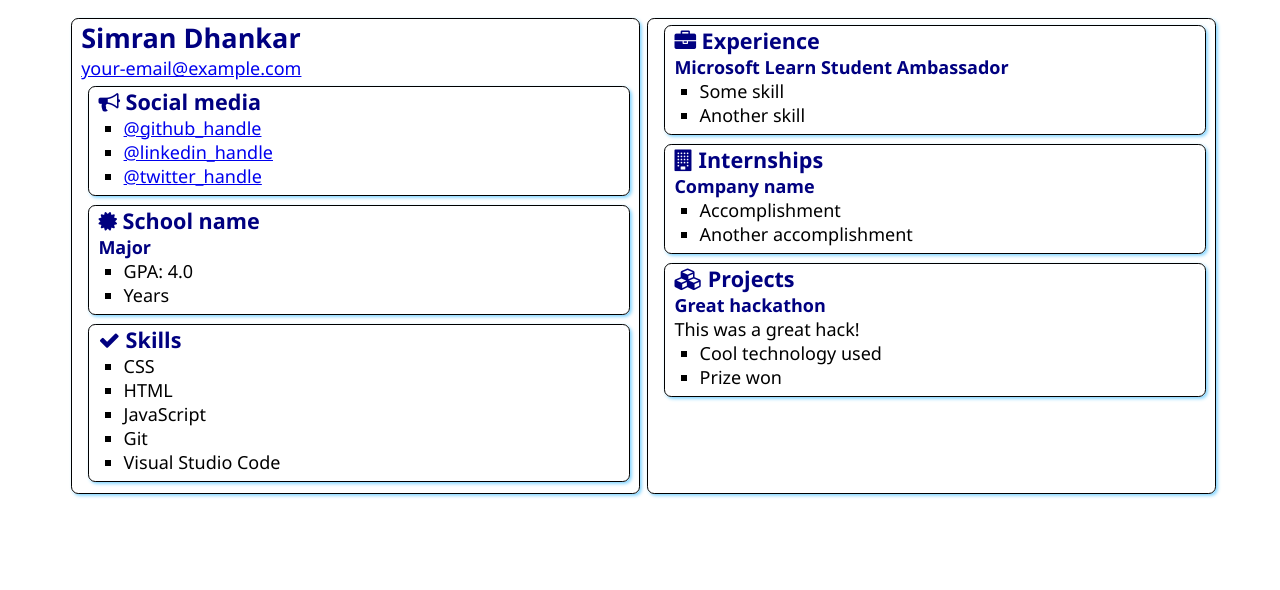
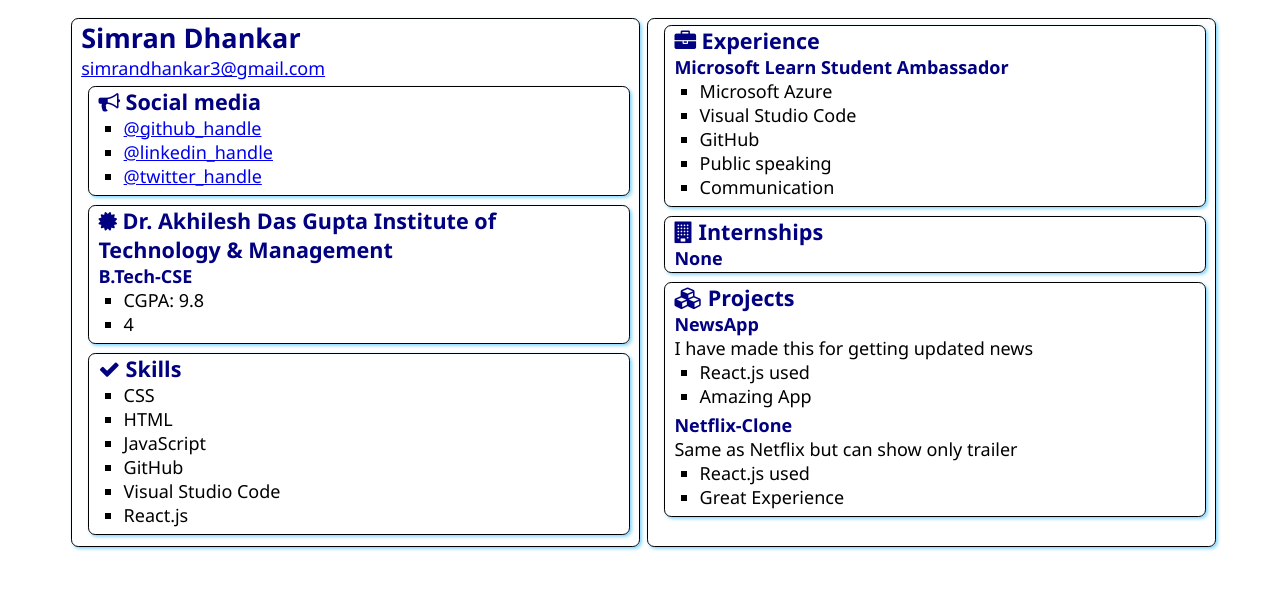
Before and after one commit to dhankarsimran/SATechnicalOnboarding, a plain HTML site: page src/index.html in a window 1280 px wide. Drawn offline with Linux system fonts and the light colour scheme.

Commit message:
Added all contents
I have added my all details

```diff
--- a/src/index.html
+++ b/src/index.html
@@ -1,19 +1,24 @@
 <!DOCTYPE html>
 <html lang="en">
   <head>
-    <meta charset="UTF-8">
-    <meta http-equiv="X-UA-Compatible" content="IE=edge">
-    <meta name="viewport" content="width=device-width, initial-scale=1.0">
+    <meta charset="UTF-8" />
+    <meta http-equiv="X-UA-Compatible" content="IE=edge" />
+    <meta name="viewport" content="width=device-width, initial-scale=1.0" />
     <title>Resume</title>
 
-    <link rel="stylesheet" href="style.css">
-    <link rel="stylesheet" href="https://cdnjs.cloudflare.com/ajax/libs/font-awesome/4.7.0/css/font-awesome.min.css">
+    <link rel="stylesheet" href="style.css" />
+    <link
+      rel="stylesheet"
+      href="https://cdnjs.cloudflare.com/ajax/libs/font-awesome/4.7.0/css/font-awesome.min.css"
+    />
   </head>
   <body>
     <main>
       <article class="box">
         <h1>Simran Dhankar</h1>
-            <div><a href="mailto:your.email@example.com">your-email@example.com</a></div>
+        <div>
+          <a href="mailto:simrandhankar3@gmail.com">simrandhankar3@gmail.com</a>
+        </div>
 
         <section class="box">
           <h2>
@@ -21,9 +26,17 @@
             Social media
           </h2>
           <ul>
-                    <li><a href="https://github.com/<handle>">@github_handle</a></li>
-                    <li><a href="https://linkedin.com/in/<handle>">@linkedin_handle</a></li>
-                    <li><a href="https://twitter.com/<handle>">@twitter_handle</a></li>
+            <li>
+              <a href="https://github.com/dhankarsimran">@github_handle</a>
+            </li>
+            <li>
+              <a href="https://linkedin.com/in/simran-dhankar-229550206"
+                >@linkedin_handle</a
+              >
+            </li>
+            <li>
+              <a href="https://twitter.com/dhankar_simran">@twitter_handle</a>
+            </li>
           </ul>
         </section>
 
@@ -31,12 +44,12 @@
           <div class="education">
             <h2>
               <i class="fa fa-certificate" aria-hidden="true"></i>
-                        School name
+              Dr. Akhilesh Das Gupta Institute of Technology & Management
             </h2>
-                    <h3>Major</h3>
+            <h3>B.Tech-CSE</h3>
             <ul>
-                        <li>GPA: 4.0</li>
-                        <li>Years</li>
+              <li>CGPA: 9.8</li>
+              <li>4</li>
             </ul>
           </div>
         </section>
@@ -50,8 +63,9 @@
             <li>CSS</li>
             <li>HTML</li>
             <li>JavaScript</li>
-                    <li>Git</li>
+            <li>GitHub</li>
             <li>Visual Studio Code</li>
+            <li>React.js</li>
           </ul>
         </section>
       </article>
@@ -63,8 +77,11 @@
           </h2>
           <h3>Microsoft Learn Student Ambassador</h3>
           <ul>
-                    <li>Some skill</li>
-                    <li>Another skill</li>
+            <li>Microsoft Azure</li>
+            <li>Visual Studio Code</li>
+            <li>GitHub</li>
+            <li>Public speaking</li>
+            <li>Communication</li>
           </ul>
         </section>
         <section class="box">
@@ -73,11 +90,7 @@
             Internships
           </h2>
 
-                <h3>Company name</h3>
-                <ul>
-                    <li>Accomplishment</li>
-                    <li>Another accomplishment</li>
-                </ul>
+          <h3>None</h3>
         </section>
         <section class="box">
           <h2>
@@ -85,15 +98,20 @@
             Projects
           </h2>
 
-                <h3>Great hackathon</h3>
-                <div>This was a great hack!</div>
+          <h3>NewsApp</h3>
+          <div>I have made this for getting updated news</div>
           <ul>
-                    <li>Cool technology used</li>
-                    <li>Prize won</li>
+            <li>React.js used</li>
+            <li>Amazing App</li>
+          </ul>
+          <h3>Netflix-Clone</h3>
+          <div>Same as Netflix but can show only trailer</div>
+          <ul>
+            <li>React.js used</li>
+            <li>Great Experience</li>
           </ul>
         </section>
       </article>
-
     </main>
   </body>
 </html>
```
Lines whose indentation alone changed are shown as unchanged.
